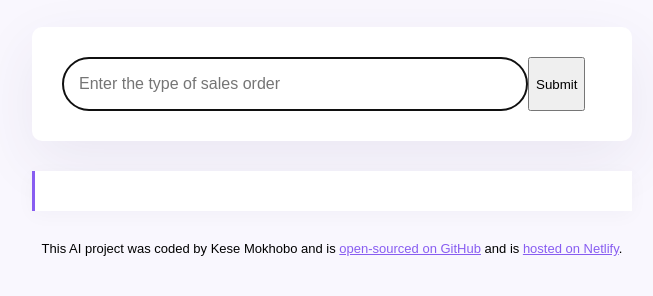
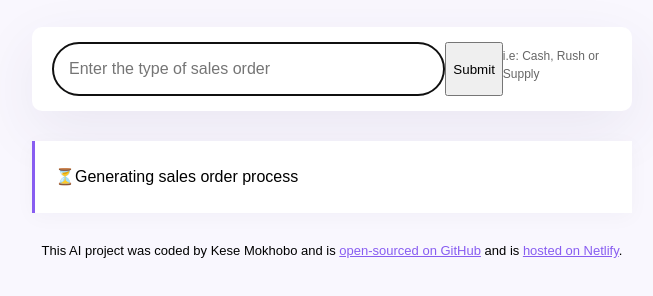
Before and after one commit to Kaysee05/sales-order-process-generator, a plain HTML site: page index.html in a window 1280 px wide. Shown: the part 168-464 px from the top of the page, without its empty margins (308-961 px from the left). Drawn offline with nearby package versions, Linux system fonts and the light colour scheme; no server answers.

Commit message:
Improved the user experience

```diff
--- a/index.html
+++ b/index.html
@@ -15,6 +15,7 @@
     </header>
 
     <main>
+        <div class="form-container">
         <form id="sales-order-generator-form">
             <input type="text"
             placeholder="Enter the type of sales order"
@@ -25,8 +26,11 @@
             id="user-instructions"
             />
             <input type="submit" class="button" />
+            <div class="hint">i.e: Cash, Rush or Supply</div>
+        </div>
         </form>
-        <div class="sales-order" id="sales-order"></div>
+
+        <div class="sales-order hidden" id="sales-order"></div>
     </main>
 
 <footer>
--- a/src/index.js
+++ b/src/index.js
@@ -20,6 +20,10 @@ let prompt = `Userinstructions: Generate a sales order process about ${instructi
 let context = "You are an experienced sales order manager expert and excel in everything sales related. Your mission is to generate a process with all the 5 steps of a sales order in basic HTML. Sign the sales order process with 'SheCodes AI' inside a strong element at the end of the sales process and NOT at the beginning";
 let apiURL = `https://api.shecodes.io/ai/v1/generate?prompt=${prompt}&context=${context}&key=${apiKey}`;
 
+let salesorderElement = document.querySelector("#sales-order");
+salesorderElement.classList.remove("hidden");
+salesorderElement.innerHTML = `<div class="generating">⏳Generating sales order process ${instructionsInput.value}</div>`;
+
 console.log("Generating sales order");
 console.log(`Prompt: ${prompt}`);
 console.log(`Context: ${context}`);
--- a/src/style.css
+++ b/src/style.css
@@ -24,15 +24,25 @@ h1 {
     color: #272044;
 }
 
-form {
-    padding: 30px;
+.form-container {
     background-color: white;
+    margin-bottom: 30px;
     box-shadow: 0px 20px 60px rgba(65, 50, 100, 0.08);
     border-radius: 10px;
-    display: flex;
-    margin-bottom: 30px;
+    padding: 15px 20px;
+
 }
 
+form {
+    display: flex;
+}
+
+.hint {
+    line-height: 1.5;
+    font-size: 12px;
+    margin-top: 5px;
+    opacity: 0.6;
+}
 .instructions {
 padding:16px;
 border: 1px solid rgba(39, 33, 66, 0.5);
@@ -63,6 +73,10 @@ color: #272044;
     box-shadow: 0px 4px 20px 0px rgba(39, 33, 66, 0.03);
 }
 
+.hidden {
+    display: none;
+}
+
 .sales-order strong {
     color: #885df1;
 }
@@ -72,3 +86,18 @@ footer {
     font-size: 13px;
     margin-top: 30px;
 }
+
+.generating {
+    animation: blink-animation 1s steps(5, start) infinite;
+}
+
+@keyframes blink-animation {
+    to {
+      visibility: hidden;
+    }
+  }
+  @-webkit-keyframes blink-animation {
+    to {
+      visibility: hidden;
+    }
+  }
```
